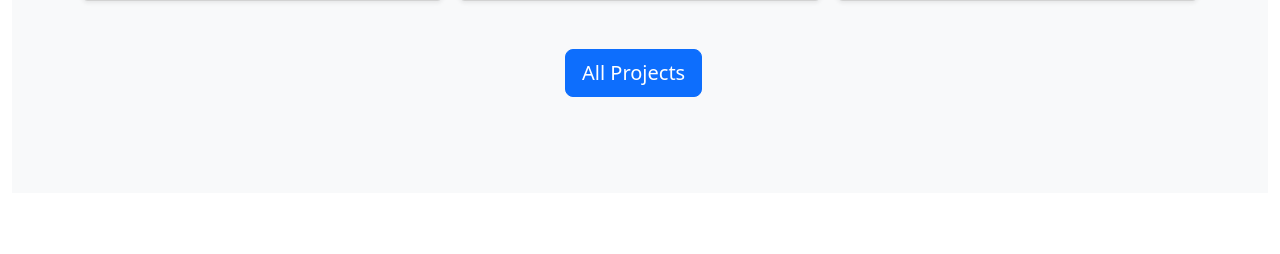
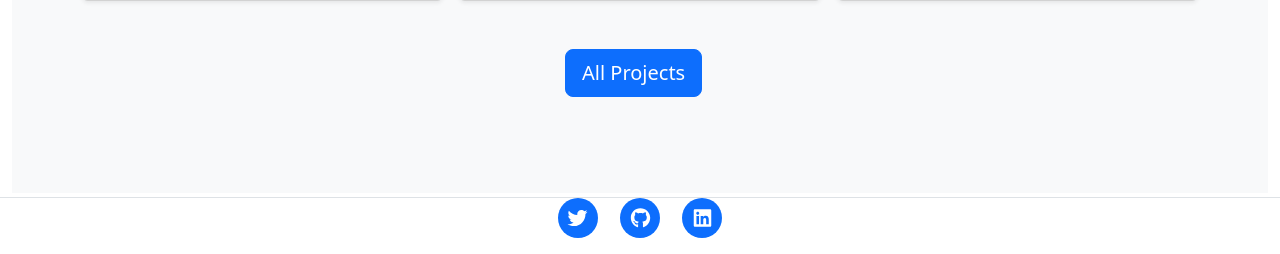
Before and after one commit to iformal42/portfolio, a Flask app: page / in a window 1280 px wide. Shown: the part 1365-1619 px from the top of the page. Before the commit the page ends 1462 px from the top, so only its background shows below. Run offline with Flask 3, Linux system fonts and the light colour scheme; some libraries are stand-ins or nearby versions.

Commit message:
Add files via upload

```diff
--- a/templates/footer.html
+++ b/templates/footer.html
@@ -1,8 +1,41 @@
-<footer class="mt-auto text-white-50">
-    <p>Cover template for <a href="https://getbootstrap.com/" class="text-white">Bootstrap</a>, by <a href="https://twitter.com/mdo" class="text-white">@mdo</a>.</p>
-  </footer>
-</div>
-<script src="/docs/5.3/dist/js/bootstrap.bundle.min.js" integrity="sha384-YvpcrYf0tY3lHB60NNkmXc5s9fDVZLESaAA55NDzOxhy9GkcIdslK1eN7N6jIeHz" crossorigin="anonymous"></script>
+        <!-- Footer-->
+        <footer class="border-top">
+          <div class="container px-4 px-lg-5">
+              <div class="row gx-4 gx-lg-5 justify-content-center">
+                  <div class="col-md-10 col-lg-8 col-xl-7">
+                      <ul class="list-inline text-center">
+                          <li class="list-inline-item">
+                              <a href="https://x.com/MusaifBangi?t=F7w4X08KgiB6Tx_kBypBGQ&s=08">
+                                  <span class="fa-stack fa-lg">
+                                      <i class="fas fa-circle fa-stack-2x"></i>
+                                      <i class="fab fa-twitter fa-stack-1x fa-inverse"></i>
+                                  </span>
+                              </a>
+                          </li>
 
-</body>
+                          <li class="list-inline-item">
+                              <a href="https://github.com/iformal42">
+                                  <span class="fa-stack fa-lg">
+                                      <i class="fas fa-circle fa-stack-2x"></i>
+                                      <i class="fab fa-github fa-stack-1x fa-inverse"></i>
+                                  </span>
+                              </a>
+                          </li>
+                           <li class="list-inline-item">
+                              <a href="https://www.linkedin.com/in/mohammad-musaif-bangi?utm_source=share&utm_campaign=share_via&utm_content=profile&utm_medium=android_app">
+                                  <span class="fa-stack fa-lg">
+                                      <i class="fas fa-circle fa-stack-2x"></i>
+                                      <i class="fab fa-linkedin fa-stack-1x fa-inverse"></i>
+                                  </span>
+                              </a>
+                          </li>
+                      </ul>
+              </div>
+          </div>
+      </footer>
+      <!-- Bootstrap core JS-->
+      <script src="https://cdn.jsdelivr.net/npm/bootstrap@5.2.3/dist/js/bootstrap.bundle.min.js"></script>
+      <!-- Core theme JS-->
+      <script src="{{ url_for('static', filename='js/scripts.js') }}"></script>
+  </body>
 </html>
```
